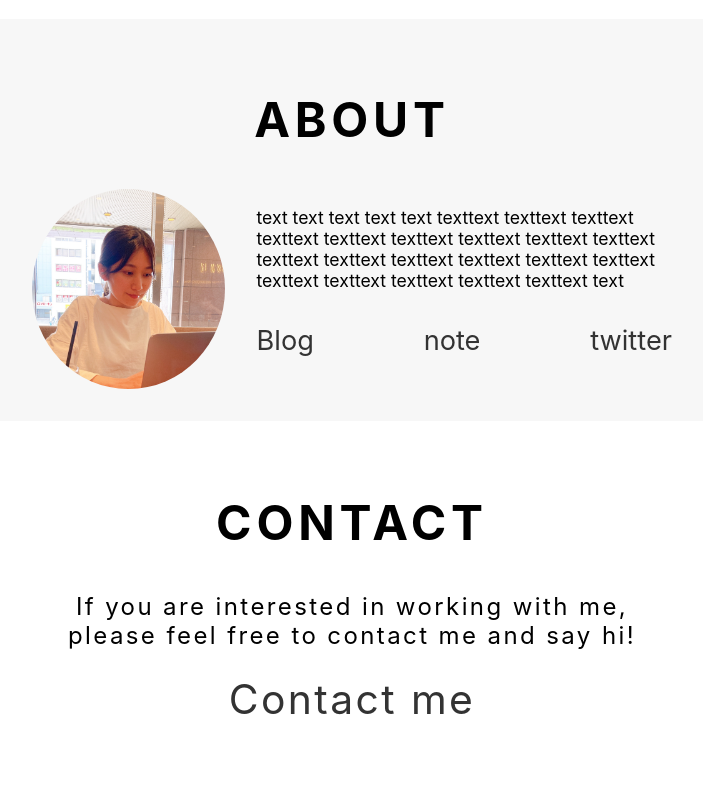
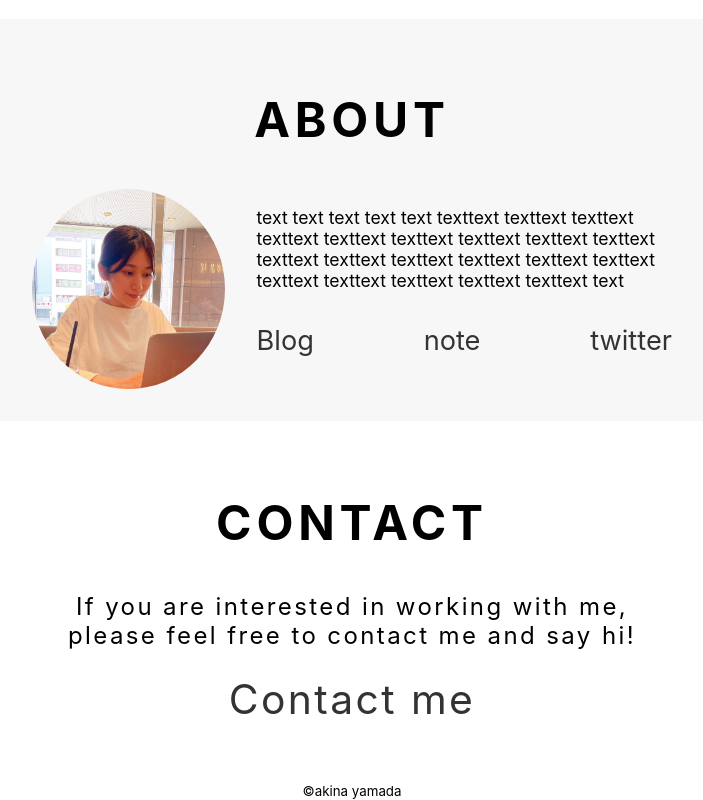
Before and after one commit to akiyama-prog/portfolio, a React (Create React App) app: page / in a window 1280 px wide. Shown: the part 2543-3343 px from the top of the page, without its empty margins (288-991 px from the left). Built offline with nearby package versions, Linux system fonts and the light colour scheme.

Commit message:
create copyright

```diff
--- a/src/Contact.tsx
+++ b/src/Contact.tsx
@@ -6,7 +6,7 @@ function Contact() {
         <div id="contact">
             <h2>CONTACT</h2>
             <p>If you are interested in working with me,<br />please feel free to contact me and say hi!</p>
-            <p className="textlink"><a href="" target="_blank">Contact me</a></p>
+            <p className="textlink"><a href="https://forms.gle/zS7kk6k6fj3XWfEn6" target="_blank">Contact me</a></p>
         </div>
     )
 }
--- /dev/null
+++ b/src/Footer.tsx
@@ -0,0 +1,11 @@
+import React from 'react';
+import './App.scss';
+
+function Footer() {
+    return (
+        <div id="footer">
+            <div className="copyright"><small>©︎akina yamada</small></div>
+        </div>
+    )
+}
+export default Footer;
--- a/src/index.tsx
+++ b/src/index.tsx
@@ -6,6 +6,7 @@ import Works from './Works';
 import Skill from './Skill';
 import About from './About';
 import Contact from './Contact';
+import Footer from './Footer';
 import reportWebVitals from './reportWebVitals';
 
 ReactDOM.render(
@@ -15,6 +16,7 @@ ReactDOM.render(
     <Skill />
     <About />
     <Contact />
+    <Footer />
   </React.StrictMode>,
   document.getElementById('root')
 );
```
